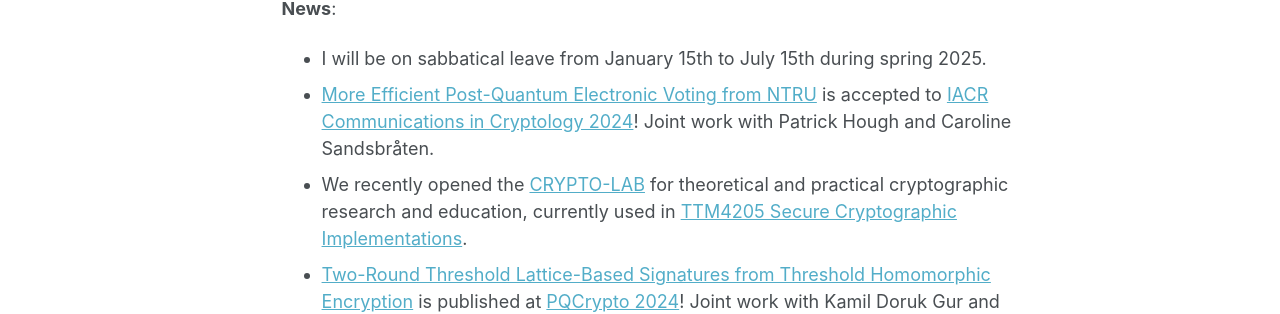
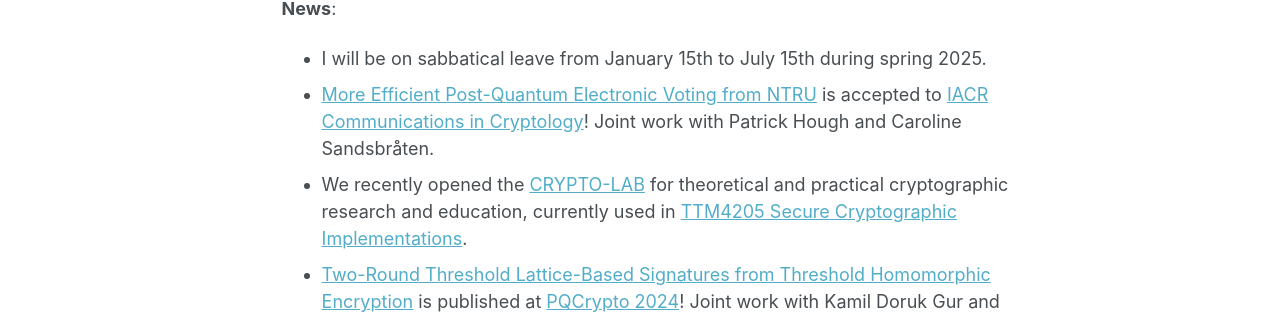
Before and after one commit to tjesi/tjesi.github.io, a Jekyll site: the page built from _pages/about.md, in a window 1280 px wide and 1282 px high. Shown: the part 583-897 px from the top of the window. Built offline with Jekyll 4.4.1, drawn with Linux system fonts in a browser that asks for light colours; some web fonts are replaced.

Commit message:
Update about.md

```diff
--- a/_pages/about.md
+++ b/_pages/about.md
@@ -20,7 +20,7 @@ I am a member of the [International Association for Cryptologic Research](https:
 **News**:
 
 - I will be on sabbatical leave from January 15th to July 15th during spring 2025.
-- [More Efficient Post-Quantum Electronic Voting from NTRU](https://eprint.iacr.org/2023/933) is accepted to [IACR Communications in Cryptology 2024](https://cic.iacr.org)! Joint work with Patrick Hough and Caroline Sandsbråten.
+- [More Efficient Post-Quantum Electronic Voting from NTRU](https://eprint.iacr.org/2023/933) is accepted to [IACR Communications in Cryptology](https://cic.iacr.org)! Joint work with Patrick Hough and Caroline Sandsbråten.
 - We recently opened the [CRYPTO-LAB](cryptolab) for theoretical and practical cryptographic research and education, currently used in [TTM4205 Secure Cryptographic Implementations](http://ttm4205.iik.ntnu.no).
 - [Two-Round Threshold Lattice-Based Signatures from Threshold Homomorphic Encryption](https://eprint.iacr.org/2023/1318) is published at [PQCrypto 2024](https://www.maths.ox.ac.uk/events/conferences/pqcrypto-2024)! Joint work with Kamil Doruk Gur and Jonathan Katz.
 - I will be the general co-chair for [IACR PKC 2025](https://pkc.iacr.org/2025) in [Røros](https://www.visitnorway.com/places-to-go/trondelag/roros) together with [Bor de Kock](https://bordekock.nl)!
```
